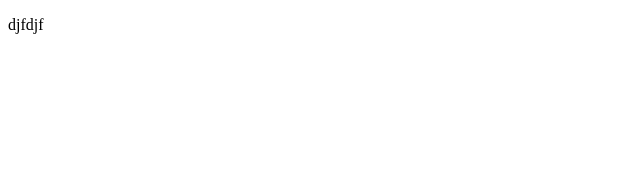
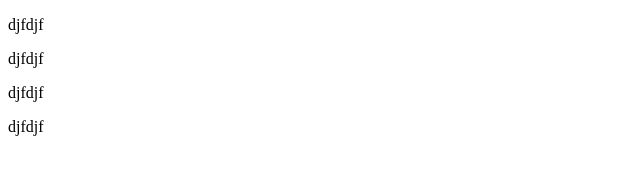
Before and after one commit to Mahfuzshihab/cicd-aws, a plain HTML site: page index.html in a window 1280 px wide. Shown: the whole page, without its empty margins (0-640 px from the left). Drawn offline with Linux system fonts and the light colour scheme.

Commit message:
first commit

```diff
--- a/index.html
+++ b/index.html
@@ -7,5 +7,8 @@
 </head>
 <body>
     <p>djfdjf</p>
+    <p>djfdjf</p>
+    <p>djfdjf</p>
+    <p>djfdjf</p>
 </body>
 </html>
```
